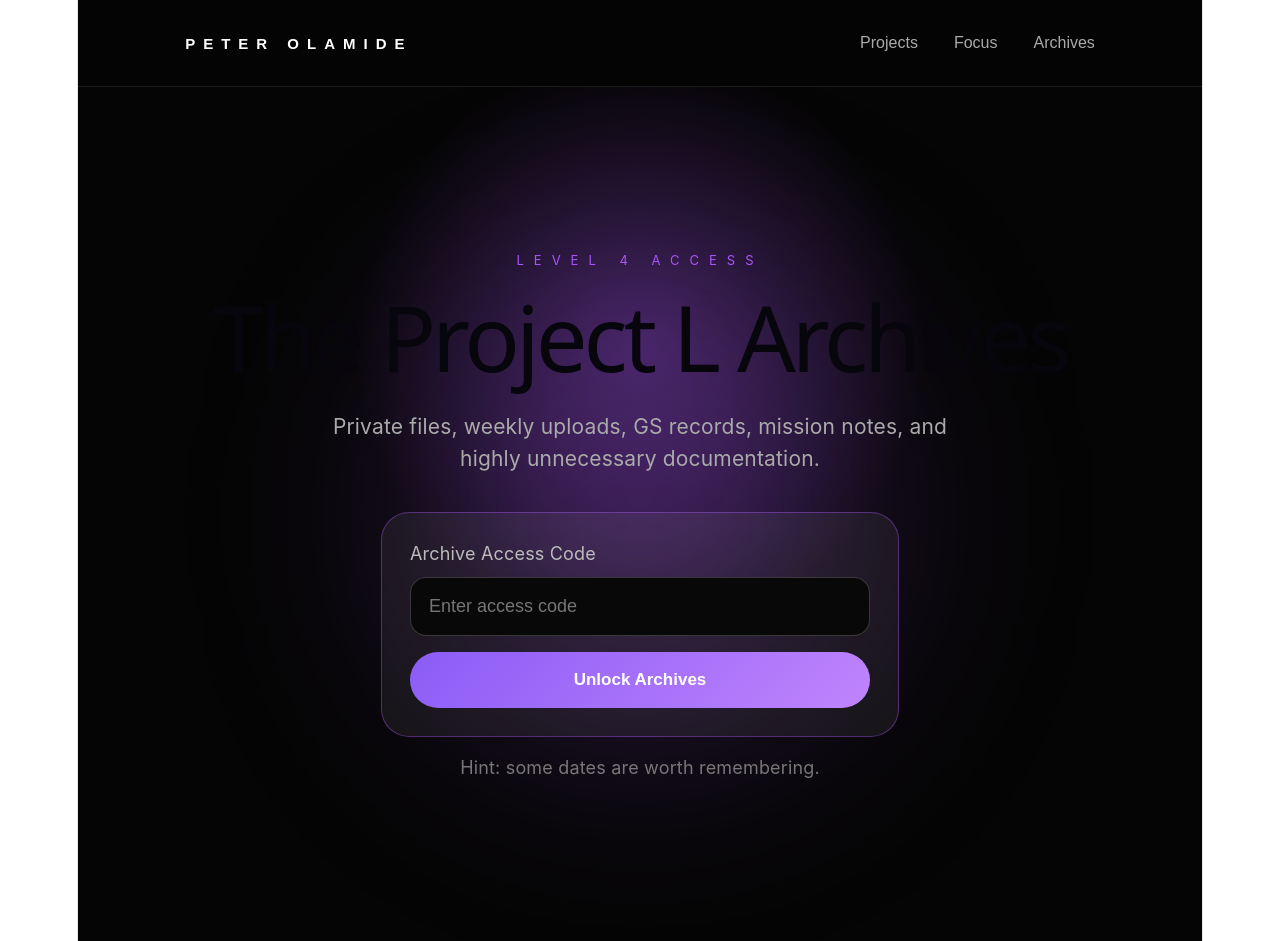
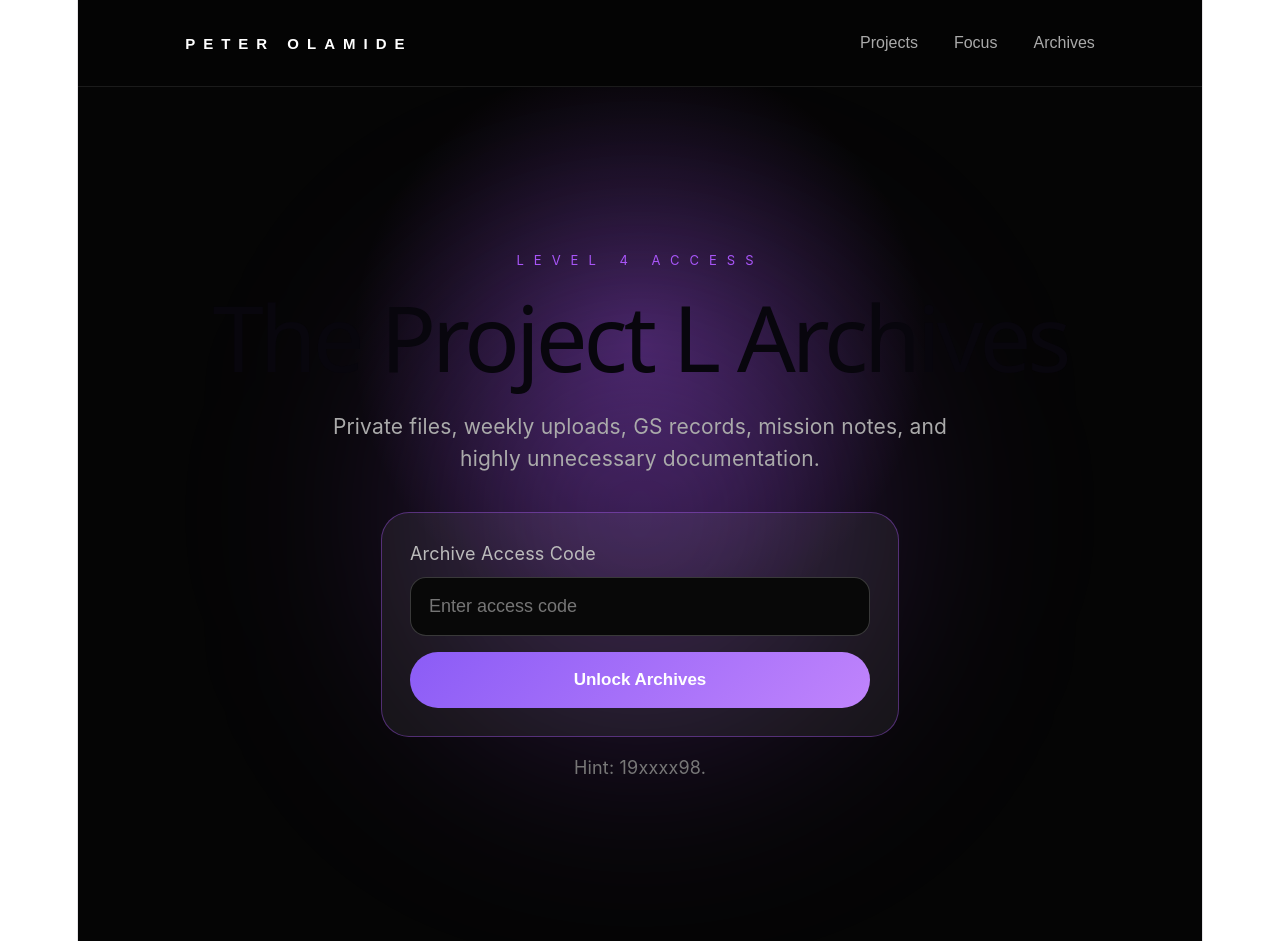
Before and after one commit to peterolamideaminu-dev/Portfolio, a React app: page / in a window 1280 px wide. Both pictures are taken after a click on the button "Archives". Built offline with nearby package versions, Linux system fonts and the light colour scheme; the HTML template or start-up script is replaced by a standard one.

Commit message:
Update homepage and Project L Archives

```diff
--- a/src/App.jsx
+++ b/src/App.jsx
@@ -98,7 +98,7 @@ function App() {
             </button>
           </div>
 
-          <p style={styles.hint}>Hint: some dates are worth remembering.</p>
+          <p style={styles.hint}>Hint: 19xxxx98.</p>
         </section>
       )}
 
```
